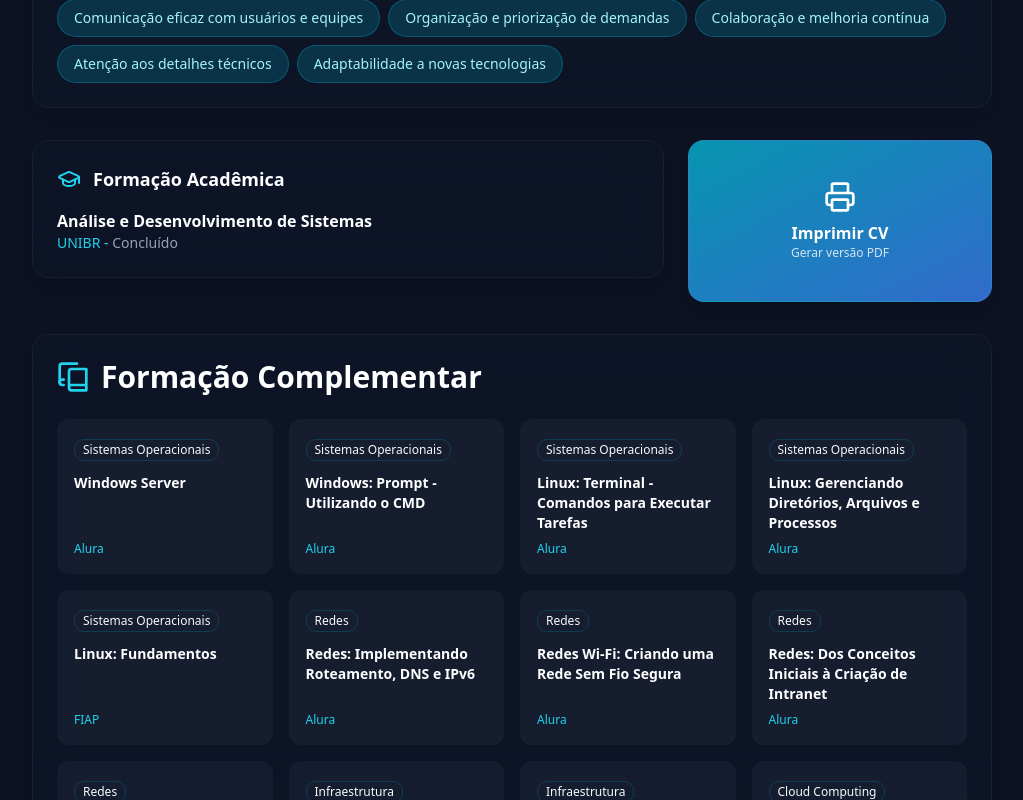
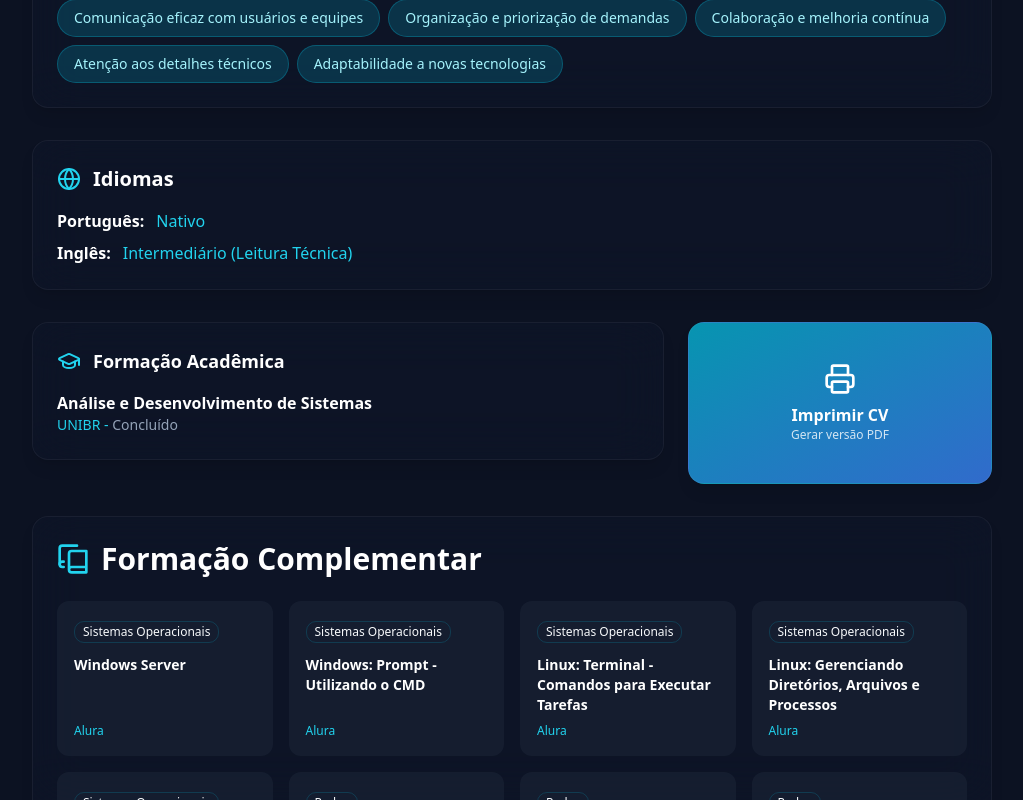
Before and after one commit to JonathanMoyano/curriculo, a Next.js app: page / in a window 1280 px wide. Shown: the part 1618-2418 px from the top of the page, without its empty margins (128-1151 px from the left). Built offline with nearby package versions, Linux system fonts and the light colour scheme.

Commit message:
Update index.jsx

```diff
--- a/src/pages/index.jsx
+++ b/src/pages/index.jsx
@@ -4,7 +4,7 @@ import { cvData } from '@/data/cv-data';
 import { CVCard } from '@/components/cv/CVCard';
 import { SkillBar } from '@/components/cv/SkillBar';
 import { AuroraBackground } from '@/components/background/Aurora';
-import { Download, Briefcase, GraduationCap, Award, ExternalLink, BookCopy, Printer, Mail, Phone, Linkedin, Github, User, Heart } from 'lucide-react';
+import { Download, Briefcase, GraduationCap, Award, ExternalLink, BookCopy, Printer, Mail, Phone, Linkedin, Github, User, Heart, Globe } from 'lucide-react';
 import { Badge } from '@/components/ui/badge';
 import Link from 'next/link';
 import { Accordion, AccordionContent, AccordionItem, AccordionTrigger } from "@/components/ui/accordion";
@@ -203,6 +203,26 @@ const SoftSkillsSection = () => (
     </motion.section>
 );
 
+// Seção de Idiomas
+const LanguagesSection = () => (
+    <motion.section {...animationProps}>
+        <CVCard>
+            <div className="flex items-center gap-3 mb-4">
+                <Globe className="h-6 w-6 text-cyan-400" />
+                <h2 className="text-xl font-bold text-white">Idiomas</h2>
+            </div>
+            <div className="space-y-2">
+                {cvData.languages.map((lang, index) => (
+                    <div key={index} className="flex items-center gap-3">
+                        <span className="font-semibold text-white">{lang.language}:</span>
+                        <span className="text-cyan-400">{lang.level}</span>
+                    </div>
+                ))}
+            </div>
+        </CVCard>
+    </motion.section>
+);
+
 const EducationAndPrintSection = () => (
     <motion.section {...animationProps} className="grid grid-cols-1 md:grid-cols-3 gap-6">
         <div className="md:col-span-2">
@@ -257,7 +277,6 @@ const CourseCard = ({ course }) => (
             </DialogHeader>
             <div className="py-4 text-slate-300 text-sm">
                 <p>{course.description}</p>
-                {}
                 {course.credentialId && (
                     <div className="mt-4 text-xs bg-slate-800 rounded p-3">
                         <p className="text-slate-400 font-semibold tracking-wider uppercase">ID da Credencial</p>
@@ -304,6 +323,7 @@ const CVPage = () => {
         <ExperienceSection />
         <SkillsSection />
         <SoftSkillsSection />
+        <LanguagesSection />
         <EducationAndPrintSection />
         <CoursesSection />
       </div>
```
